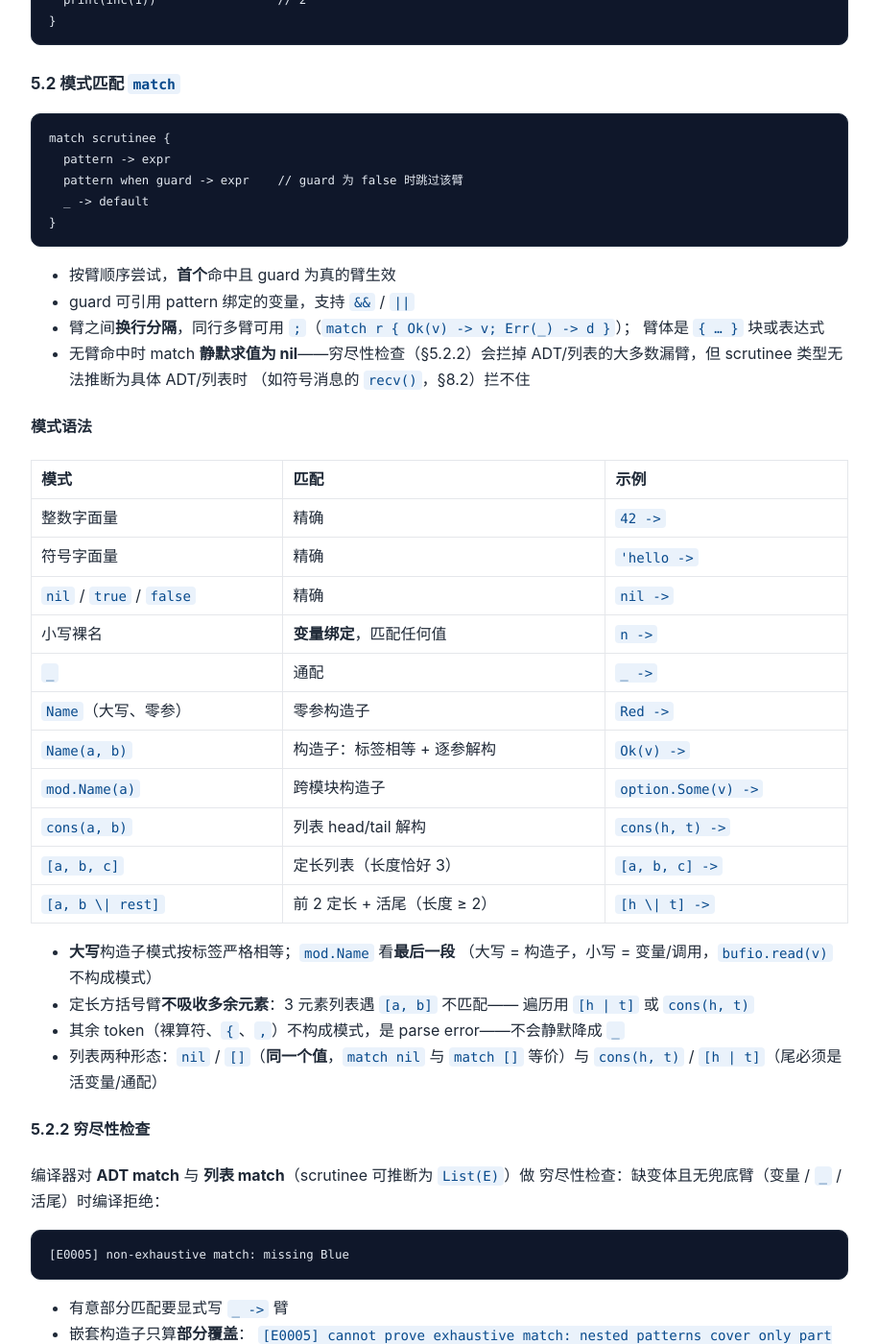
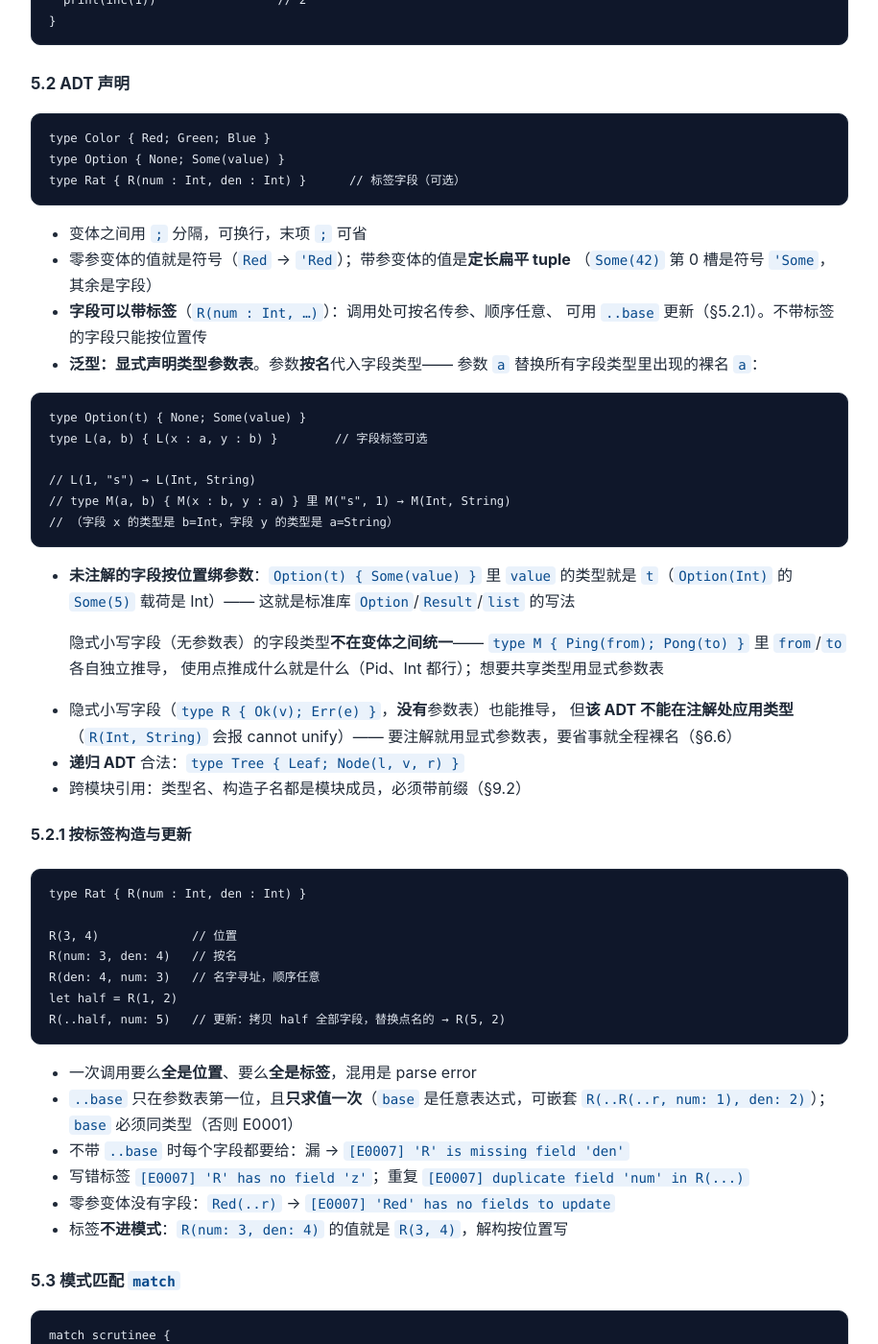
Before and after one commit to tiancaiamao/tinyactor, a Jekyll site: the page built from docs/ta-language-spec.md, in a window 1280 px wide and 1400 px high, scrolled down 5858 px. Shown: the whole window at 96% size, without its empty margins (182-1097 px from the left). Built offline with Jekyll 4.4.1, drawn with Linux system fonts in a browser that asks for light colours; our own code applies the rules of GitHub Pages for plain Markdown files; some of the changed text lies outside the part shown.

Commit message:
docs: ADT 讲到 match 之前，补全 monitor/DOWN 课程
语言规范把 ADT 声明（§5.2）挪到模式匹配（§5.3）之前，同步小节号与交叉引用。教程把 Data types 组移到 Flow control 之前；ADT / record / 泛型 ADT 三课改成只造值不解构，列表课也不再用 if，避免用到还没讲的语法。match-basics 改为引用前面已讲过的 ADT。

monitor / DOWN 课补上 ExitReason 三种变体：Normal / Noproc / Other(String)，用嵌套构造子模式从 Other 里取出 divzero 字符串。Playground 的课程数据来自 tour-lessons.js，顺手把两处过时的 26 课注释改成 27 课。

验证：make test EXIT=0（54/54），make fmt-check EXIT=0。

````diff
--- a/docs/playground.html
+++ b/docs/playground.html
@@ -247,7 +247,7 @@ lang: zh
   'use strict';
 
   // ==================== 课程数据 ====================
-    // 自由编辑：目录顶部的特殊条目，不属于 LESSONS（26 课）。
+    // 自由编辑：目录顶部的特殊条目，不属于 LESSONS（27 课）。
   // 用户在这里可以脱离教程，写任意 TA 代码运行。
   var SANDBOX = {
     id: 'sandbox',
@@ -275,7 +275,7 @@ fn main() {
   };
 
   var lessons = (typeof LESSONS !== 'undefined' && Array.isArray(LESSONS)) ? LESSONS : [];
-    // entries[0] = 自由编辑，entries[1..26] = 课程。
+    // entries[0] = 自由编辑，entries[1..27] = 课程。
   // 上一课 / 下一课在全部条目之间循环（第 1 课的「上一课」回到自由编辑，反之亦然）。
   var entries = [SANDBOX].concat(lessons);
 
--- a/docs/ta-language-spec.md
+++ b/docs/ta-language-spec.md
@@ -62,7 +62,7 @@ fn main() {
 ```ta
 import "tinyactor:lib/list" as list    // 模块引入（§11）
 pub fn f(x) { … }                      // 函数（pub = 跨模块导出）
-type Ctor { … }                        // ADT 声明（§5.3）
+type Ctor { … }                        // ADT 声明（§5.2）
 const LIMIT = 10                       // 常量（一律导出）
 ```
 
@@ -208,7 +208,7 @@ fn main() {
   nil 安全、越界返回 nil。不要写 `car(cdr(cdr(x)))`。
 - 遍历先判 `null?`/`cons?`（模式匹配写法见 §5）。
 - 列表的构造子形态是 `nil` 与 `cons`，所以 `match [h | t] -> …` 与
-  `match cons(h, t) -> …` 等价（§5.2）。
+  `match cons(h, t) -> …` 等价（§5.3）。
 
 ---
 
@@ -236,7 +236,65 @@ fn main() {
 }
 ```
 
-### 5.2 模式匹配 `match`
+### 5.2 ADT 声明
+
+```ta
+type Color { Red; Green; Blue }
+type Option { None; Some(value) }
+type Rat { R(num : Int, den : Int) }      // 标签字段（可选）
+```
+
+- 变体之间用 `;` 分隔，可换行，末项 `;` 可省
+- 零参变体的值就是符号（`Red` → `'Red`）；带参变体的值是**定长扁平 tuple**
+  （`Some(42)` 第 0 槽是符号 `'Some`，其余是字段）
+- **字段可以带标签**（`R(num : Int, …)`）：调用处可按名传参、顺序任意、
+  可用 `..base` 更新（§5.2.1）。不带标签的字段只能按位置传
+- **泛型：显式声明类型参数表**。参数**按名**代入字段类型——
+  参数 `a` 替换所有字段类型里出现的裸名 `a`：
+
+```ta
+type Option(t) { None; Some(value) }
+type L(a, b) { L(x : a, y : b) }        // 字段标签可选
+
+// L(1, "s") → L(Int, String)
+// type M(a, b) { M(x : b, y : a) } 里 M("s", 1) → M(Int, String)
+// （字段 x 的类型是 b=Int，字段 y 的类型是 a=String）
+```
+
+- **未注解的字段按位置绑参数**：`Option(t) { Some(value) }` 里 `value`
+  的类型就是 `t`（`Option(Int)` 的 `Some(5)` 载荷是 Int）——
+  这就是标准库 `Option`/`Result`/`list` 的写法
+
+  隐式小写字段（无参数表）的字段类型**不在变体之间统一**——
+  `type M { Ping(from); Pong(to) }` 里 `from`/`to` 各自独立推导，
+  使用点推成什么就是什么（Pid、Int 都行）；想要共享类型用显式参数表
+
+- 隐式小写字段（`type R { Ok(v); Err(e) }`，**没有**参数表）也能推导，
+  但**该 ADT 不能在注解处应用类型**（`R(Int, String)` 会报 cannot unify）——
+  要注解就用显式参数表，要省事就全程裸名（§6.6）
+- **递归 ADT** 合法：`type Tree { Leaf; Node(l, v, r) }`
+- 跨模块引用：类型名、构造子名都是模块成员，必须带前缀（§9.2）
+
+#### 5.2.1 按标签构造与更新
+
+```ta
+type Rat { R(num : Int, den : Int) }
+
+R(3, 4)             // 位置
+R(num: 3, den: 4)   // 按名
+R(den: 4, num: 3)   // 名字寻址，顺序任意
+let half = R(1, 2)
+R(..half, num: 5)   // 更新：拷贝 half 全部字段，替换点名的 → R(5, 2)
+```
+
+- 一次调用要么**全是位置**、要么**全是标签**，混用是 parse error
+- `..base` 只在参数表第一位，且**只求值一次**（`base` 是任意表达式，可嵌套 `R(..R(..r, num: 1), den: 2)`）；`base` 必须同类型（否则 E0001）
+- 不带 `..base` 时每个字段都要给：漏 → `[E0007] 'R' is missing field 'den'`
+- 写错标签 `[E0007] 'R' has no field 'z'`；重复 `[E0007] duplicate field 'num' in R(...)`
+- 零参变体没有字段：`Red(..r)` → `[E0007] 'Red' has no fields to update`
+- 标签**不进模式**：`R(num: 3, den: 4)` 的值就是 `R(3, 4)`，解构按位置写
+
+### 5.3 模式匹配 `match`
 
 ```ta
 match scrutinee {
@@ -250,7 +308,7 @@ match scrutinee {
 - guard 可引用 pattern 绑定的变量，支持 `&&` / `||`
 - 臂之间**换行分隔**，同行多臂可用 `;`（`match r { Ok(v) -> v; Err(_) -> d }`）；
   臂体是 `{ … }` 块或表达式
-- 无臂命中时 match **静默求值为 nil**——穷尽性检查（§5.2.2）会拦掉
+- 无臂命中时 match **静默求值为 nil**——穷尽性检查（§5.3.2）会拦掉
   ADT/列表的大多数漏臂，但 scrutinee 类型无法推断为具体 ADT/列表时
   （如符号消息的 `recv()`，§8.2）拦不住
 
@@ -278,7 +336,7 @@ match scrutinee {
 - 列表两种形态：`nil` / `[]`（**同一个值**，`match nil` 与 `match []`
   等价）与 `cons(h, t)` / `[h | t]`（尾必须是活变量/通配）
 
-#### 5.2.2 穷尽性检查
+#### 5.3.2 穷尽性检查
 
 编译器对 **ADT match** 与 **列表 match**（scrutinee 可推断为 `List(E)`）做
 穷尽性检查：缺变体且无兜底臂（变量 / `_` / 活尾）时编译拒绝：
@@ -299,64 +357,6 @@ match scrutinee {
   **此时照常检查**（`match recv() { Add(1) -> … }` 漏 `Sub` 照样 E0005）；
   但符号消息（`'ping -> …`）不约束 `'a`，类型保持自由，检查无从触发——
   漏臂静默 nil，随后在别处爆掉。写 actor 循环时兜底臂不能省
-
-### 5.3 ADT 声明
-
-```ta
-type Color { Red; Green; Blue }
-type Option { None; Some(value) }
-type Rat { R(num : Int, den : Int) }      // 标签字段（可选）
-```
-
-- 变体之间用 `;` 分隔，可换行，末项 `;` 可省
-- 零参变体的值就是符号（`Red` → `'Red`）；带参变体的值是**定长扁平 tuple**
-  （`Some(42)` 第 0 槽是符号 `'Some`，其余是字段）
-- **字段可以带标签**（`R(num : Int, …)`）：调用处可按名传参、顺序任意、
-  可用 `..base` 更新（§5.3.1）。不带标签的字段只能按位置传
-- **泛型：显式声明类型参数表**。参数**按名**代入字段类型——
-  参数 `a` 替换所有字段类型里出现的裸名 `a`：
-
-```ta
-type Option(t) { None; Some(value) }
-type L(a, b) { L(x : a, y : b) }        // 字段标签可选
-
-// L(1, "s") → L(Int, String)
-// type M(a, b) { M(x : b, y : a) } 里 M("s", 1) → M(Int, String)
-// （字段 x 的类型是 b=Int，字段 y 的类型是 a=String）
-```
-
-- **未注解的字段按位置绑参数**：`Option(t) { Some(value) }` 里 `value`
-  的类型就是 `t`（`Option(Int)` 的 `Some(5)` 载荷是 Int）——
-  这就是标准库 `Option`/`Result`/`list` 的写法
-
-  隐式小写字段（无参数表）的字段类型**不在变体之间统一**——
-  `type M { Ping(from); Pong(to) }` 里 `from`/`to` 各自独立推导，
-  使用点推成什么就是什么（Pid、Int 都行）；想要共享类型用显式参数表
-
-- 隐式小写字段（`type R { Ok(v); Err(e) }`，**没有**参数表）也能推导，
-  但**该 ADT 不能在注解处应用类型**（`R(Int, String)` 会报 cannot unify）——
-  要注解就用显式参数表，要省事就全程裸名（§6.6）
-- **递归 ADT** 合法：`type Tree { Leaf; Node(l, v, r) }`
-- 跨模块引用：类型名、构造子名都是模块成员，必须带前缀（§9.2）
-
-#### 5.3.1 按标签构造与更新
-
-```ta
-type Rat { R(num : Int, den : Int) }
-
-R(3, 4)             // 位置
-R(num: 3, den: 4)   // 按名
-R(den: 4, num: 3)   // 名字寻址，顺序任意
-let half = R(1, 2)
-R(..half, num: 5)   // 更新：拷贝 half 全部字段，替换点名的 → R(5, 2)
-```
-
-- 一次调用要么**全是位置**、要么**全是标签**，混用是 parse error
-- `..base` 只在参数表第一位，且**只求值一次**（`base` 是任意表达式，可嵌套 `R(..R(..r, num: 1), den: 2)`）；`base` 必须同类型（否则 E0001）
-- 不带 `..base` 时每个字段都要给：漏 → `[E0007] 'R' is missing field 'den'`
-- 写错标签 `[E0007] 'R' has no field 'z'`；重复 `[E0007] duplicate field 'num' in R(...)`
-- 零参变体没有字段：`Red(..r)` → `[E0007] 'Red' has no fields to update`
-- 标签**不进模式**：`R(num: 3, den: 4)` 的值就是 `R(3, 4)`，解构按位置写
 
 ### 5.4 use 绑定（do-notation）
 
@@ -666,7 +666,7 @@ Int 和 Float 是完全不同的类型，任何运算符都不做隐式转换：
 |------|------|------|
 | `spawn(f)` | `Pid` 返回 | 新进程运行 `f`，返回 Pid。`f` 必须是**零参闭包**——直接传顶层函数名（`worker`，§8.1）或闭包（`fn { server(cfg) }`，可捕获初值）。传其它任何值（含符号 `'worker`、函数**调用结果** `worker("a")`——TA 没有部分应用）运行期死 `spawn on non-closure`。**注解里写不出「零参函数」**：`fn -> Pid`、`fn() -> Pid` 都是语法错误（§6.2），也没有 `forall` 语法——内部类型 `forall(a, a -> Pid)` 对任何值通过检查，所以高阶参数注解只写具体箭头形（如 `Int -> Pid`）或不写 |
 | `send(pid, msg)` | `Pid -> 'a -> 'b` | 异步投递任何值 |
-| `recv()` | `'a` | 阻塞，FIFO 取下一条（§8.2：穷尽性检查规则见 §5.2.2） |
+| `recv()` | `'a` | 阻塞，FIFO 取下一条（§8.2：穷尽性检查规则见 §5.3.2） |
 | `recv_after(ms)` | `Int -> 'a` | 至多等 ms 毫秒，超时返回 nil，邮箱不动 |
 | `receive { … }` | 见 §8.2 | 选择性接收 |
 | `self()` | `Pid` | 自身 Pid |
@@ -691,7 +691,7 @@ fn main() {
 
 ```ta
 fn handler() {
-  // recv：严格 FIFO。符号消息不约束类型 → 漏臂无检查、静默 nil（§5.2.2）
+  // recv：严格 FIFO。符号消息不约束类型 → 漏臂无检查、静默 nil（§5.3.2）
   match recv() {
     'ping -> print("ping")
     'pong -> print("pong")
````
Also changed, not shown: docs/tour-lessons.js (+38 -38 lines).
